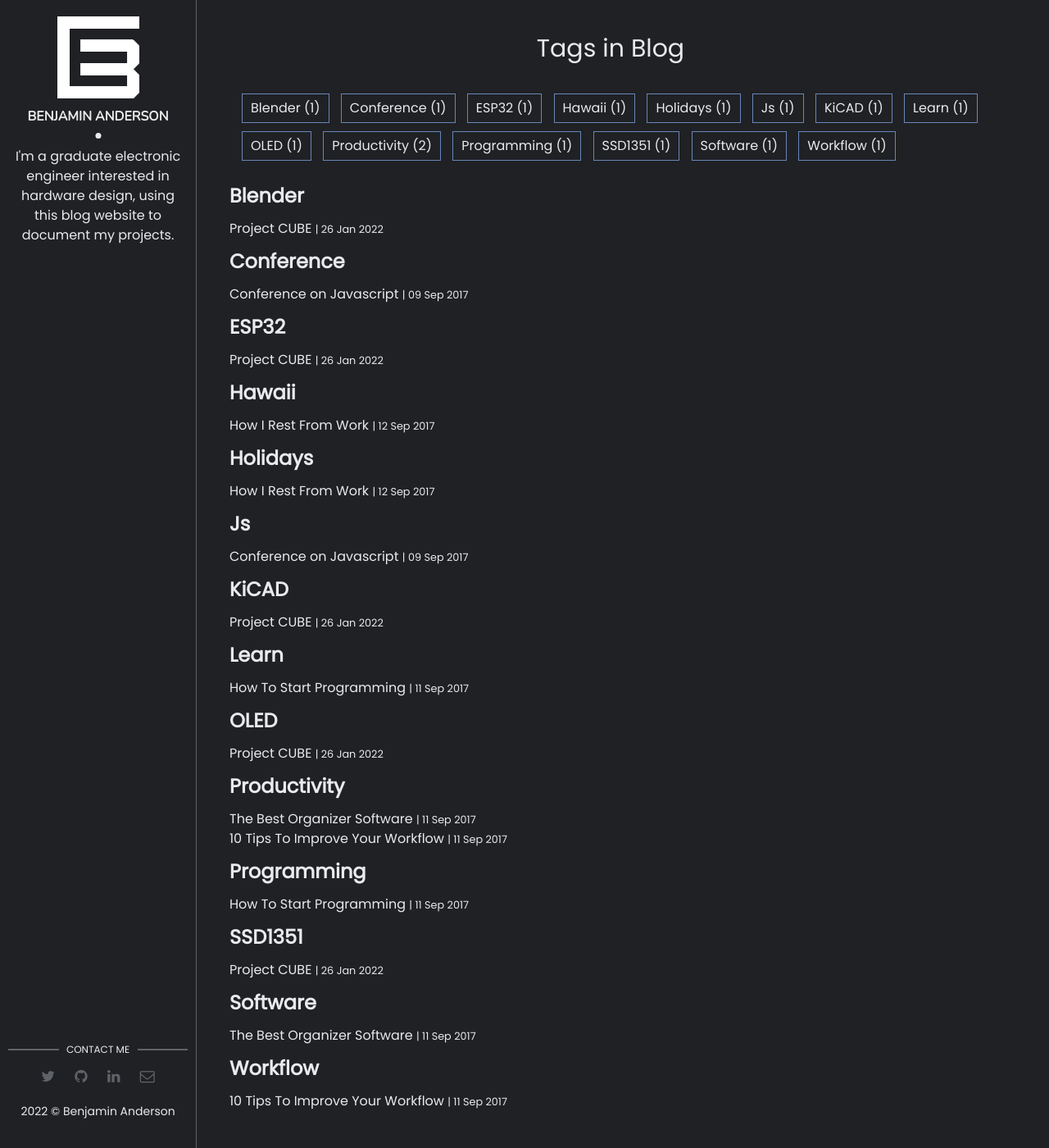
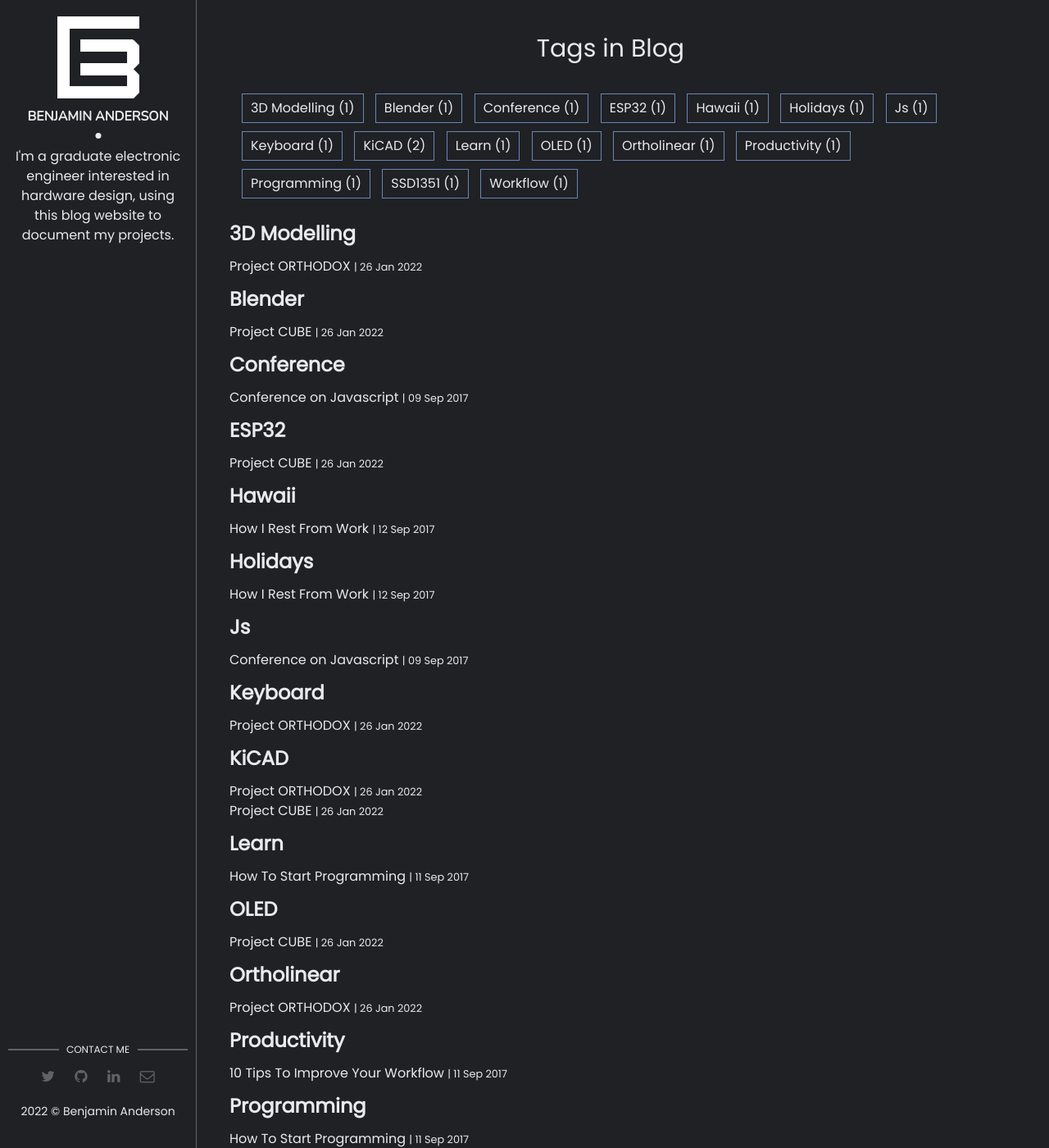
Before and after one commit to BenjaminJAnderson/Website, a Jekyll site: the page built from tags.html, in a window 1280 px wide and 1400 px high. Shown: the whole window at 82% size. Built offline with Jekyll 4.4.1, drawn with Linux system fonts in a browser that asks for light colours.

Commit message:
Eh i dont remember

```diff
--- a/_layouts/main.html
+++ b/_layouts/main.html
@@ -32,7 +32,7 @@ layout: default
         {% if site.social-email %}
           <li class="email"><a href="mailto:{{site.social-email}}"><i class="fa fa-envelope-o"></i></a></li>
         {% else %}
-          <li class="email"><a href="mailto:example.david@blog.com"><i class="fa fa-envelope-o" aria-hidden="true"></i></a></li>
+          <li class="email"><a href="mailto:thebenjaminjanderson@gmail.com"><i class="fa fa-envelope-o" aria-hidden="true"></i></a></li>
         {% endif %}
       </ul>
     </section> <!-- End Section Contact -->
--- a/_posts/2017-09-12-the-best-organizer-software.markdown
+++ b/_posts/2022-02-12-Project-ORTHODOX.markdown
@@ -1,10 +1,10 @@
 ---
 layout: post
-title: The Best Organizer Software
-date: 2017-09-12 00:00:00 +0300
-description: You’ll find this post in your `_posts` directory. Go ahead and edit it and re-build the site to see your changes. # Add post description (optional)
-img: software.jpg # Add image post (optional)
-tags: [Productivity, Software] # add tag
+title: Project ORTHODOX
+date: 2022-01-27 00:00:00 +0300
+description: Smaller project after working on project CUBE, aimed at making a unique Ortholinear Keyboard# Add post description (optional)
+img: orthodox.png # Add image post (optional)
+tags: [Ortholinear, Keyboard, KiCAD, 3D Modelling] # add tag
 ---
 
 Church-key blog messenger bag, selfies umami man braid mlkshk. Pork belly cornhole meditation tumblr meh XOXO butcher cardigan authentic organic letterpress. Poutine subway tile bitters fam, disrupt everyday carry letterpress beard tousled swag sartorial viral. Retro af 3 wolf moon heirloom, pork belly man bun DIY chillwave. Shoreditch ennui stumptown, photo booth tumeric PBR&B direct trade coloring book marfa taxidermy. Gentrify brunch typewriter woke freegan. Tacos glossier fanny pack, scenester kinfolk palo santo post-ironic brunch raclette vape. Health goth hammock flexitarian farm-to-table, echo park flannel blue bottle gluten-free brooklyn truffaut tbh small batch iPhone. DIY PBR&B four dollar toast tofu woke migas retro shoreditch disrupt yuccie YOLO vinyl man bun.
```
Also changed, not shown: assets/img/orthodox.png (added).
